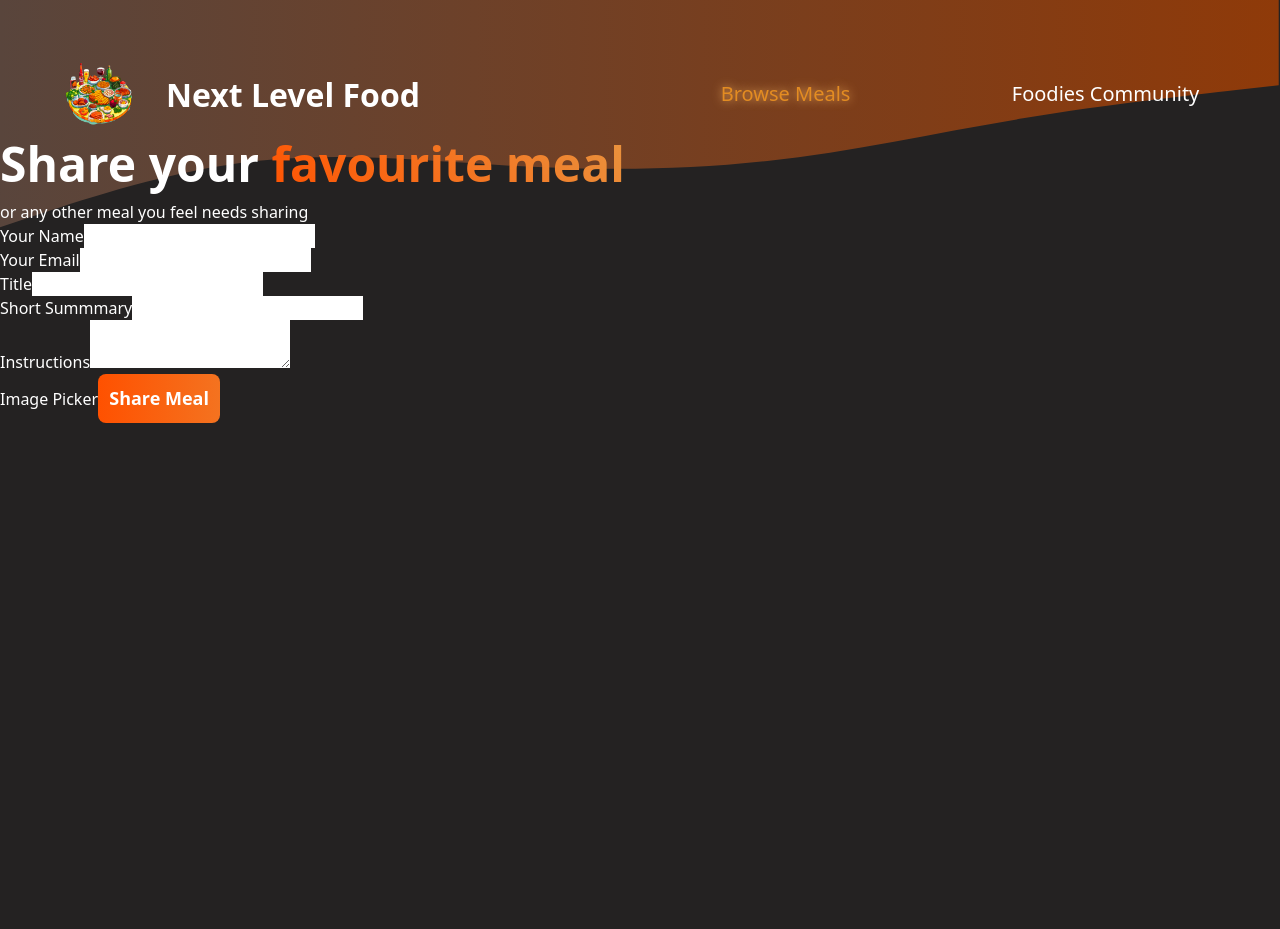
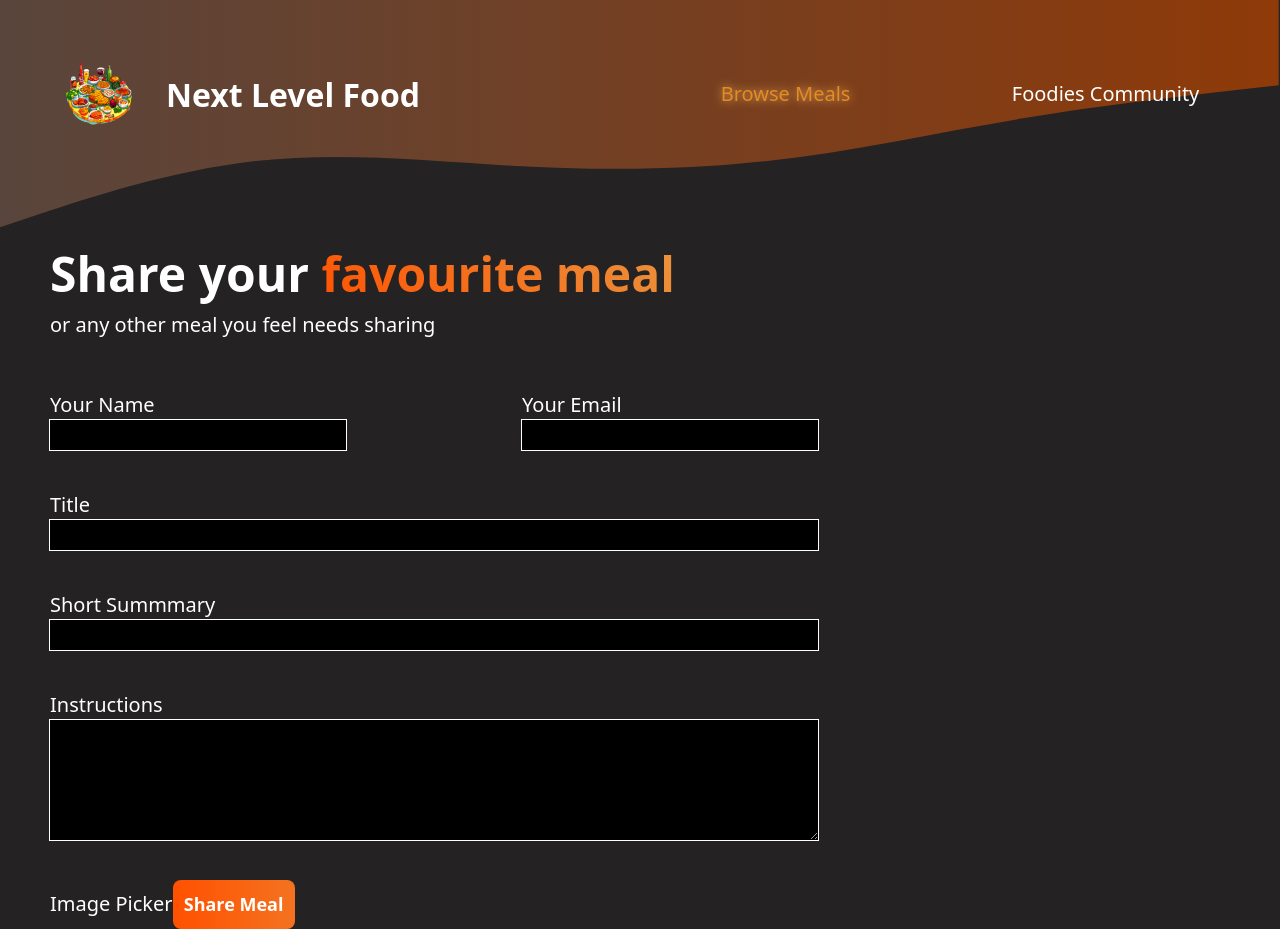
Before and after one commit to rupamswain1/nextjs-appRouter-foodApp, a Next.js app: page /meals/share in a window 1280 px wide. Before the commit the page ends 800 px from the top, so only its background shows below. Built offline with nearby package versions, Linux system fonts and the light colour scheme.

Commit message:
share page styling

```diff
--- a/src/app/meals/share/page.module.css
+++ b/src/app/meals/share/page.module.css
@@ -0,0 +1,26 @@
+.headerContainer {
+    margin-top: 110px;
+    margin-bottom: 50px;
+  }
+.shareBody{
+    margin-left: 50px;
+    width: 60vw;
+}
+.nameContainer{
+    display: flex;
+    justify-content: space-between;
+}
+.labelAndInput{
+    display: flex;
+    flex-direction: column;
+    margin-bottom: 40px;
+}
+.labelAndInput textarea{
+    height: 15vh;
+    background-color: black;
+    outline: 1px solid white;
+}
+.labelAndInput input{
+    background-color: black;
+    outline: 1px solid white;
+}
--- a/src/app/meals/share/page.tsx
+++ b/src/app/meals/share/page.tsx
@@ -2,34 +2,34 @@ import Button from '@/components/Button/Button';
 import styles from './page.module.css';
 
 const SharePage = () => {
-  return <div>
+  return <div className={styles.shareBody}>
     <header className={styles.headerContainer}>
       <h1 className='heading'>Share your
         <span className='highlightedText'> favourite meal</span>
       </h1>
-      <p>or any other meal you feel needs sharing</p>
+      <p className='subHeaderText'>or any other meal you feel needs sharing</p>
     </header>
-    <main className='styles.shareForm'>
+    <main className={styles.shareForm+' subHeaderText'}>
       <form>
-        <div>
-          <p>
+        <div className={styles.nameContainer}>
+          <p className={styles.labelAndInput}>
             <label htmlFor='name'>Your Name</label>
             <input type="text" id="name" name='name' required/>
           </p>
-          <p>
+          <p className={styles.labelAndInput}>
             <label htmlFor='email'>Your Email</label>
             <input type="email" id="email" name='email' required/>
           </p>
         </div>
-        <p>
+        <p className={styles.labelAndInput}>
           <label htmlFor='title'>Title</label>
           <input type="text" id="title" name="title" required/>
         </p>
-        <p>
+        <p className={styles.labelAndInput}>
           <label htmlFor='shortSummary'>Short Summmary</label>
           <input type="text" id="shortSummary" name="summary"/>
         </p>
-        <p>
+        <p className={styles.labelAndInput}>
           <label htmlFor='instructions'>
             Instructions
           </label>
```
